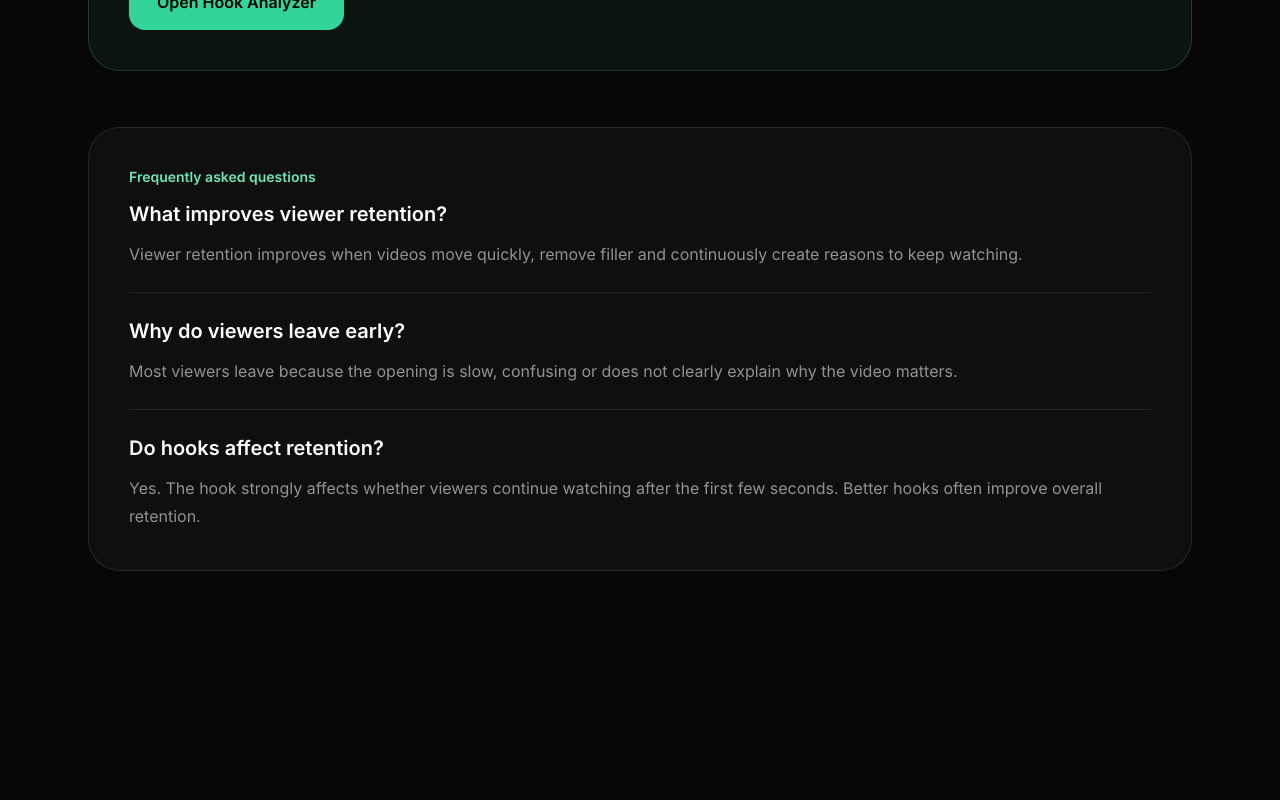
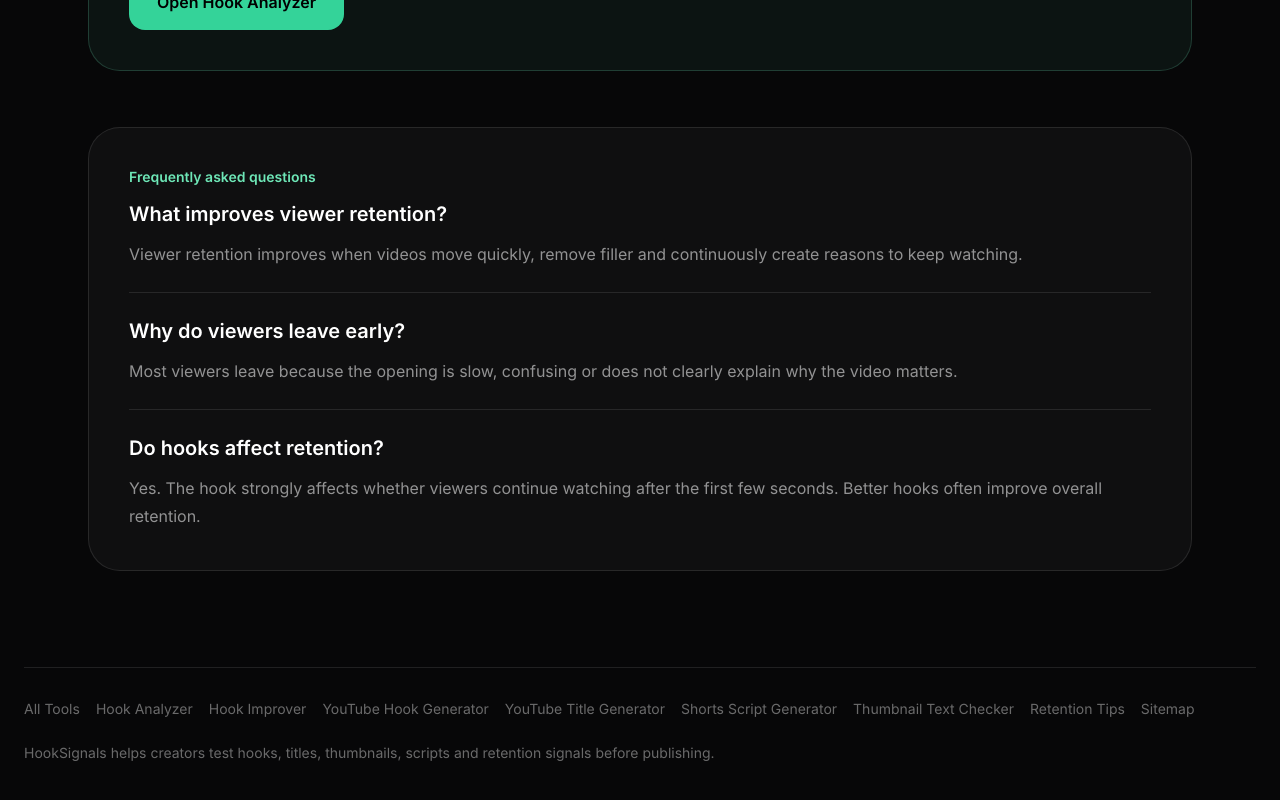
Before and after one commit to ValeBid/-hooksignals-site, a Next.js app: page /viewer-retention-tips in a window 1280 px wide. Shown: the part 1805-2605 px from the top of the page. Before the commit the page ends 2408 px from the top, so only its background shows below. Built offline with nearby package versions, Linux system fonts and the light colour scheme.

Commit message:
Add footer to retention tips page

```diff
--- a/app/viewer-retention-tips/page.tsx
+++ b/app/viewer-retention-tips/page.tsx
@@ -1,4 +1,6 @@
 import FAQBlock from "../components/faq-block";
+import SiteFooter from "../components/site-footer";
+
 export const metadata = {
   title: "Viewer Retention Tips | Improve Audience Retention | HookSignals",
   description:
@@ -143,6 +145,7 @@ export default function ViewerRetentionTipsPage() {
             Open Hook Analyzer
           </a>
         </section>
+
         <FAQBlock
           items={[
             {
@@ -163,6 +166,8 @@ export default function ViewerRetentionTipsPage() {
           ]}
         />
       </section>
+
+      <SiteFooter />
     </main>
   );
 }
```
